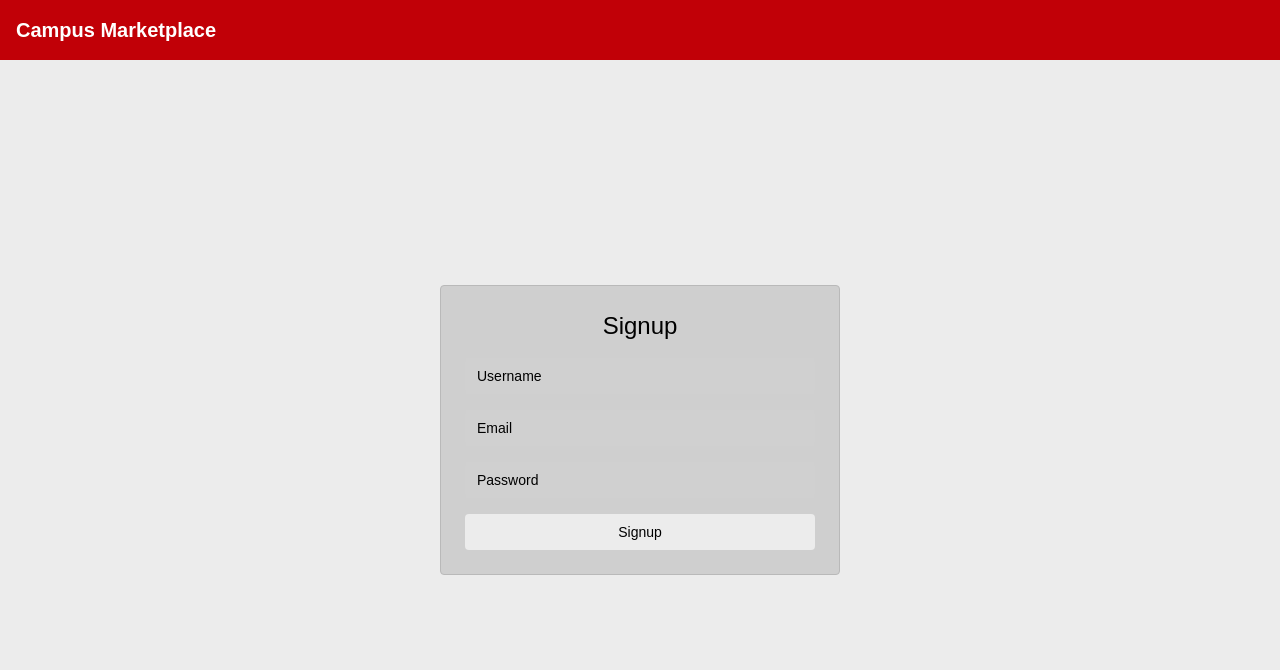
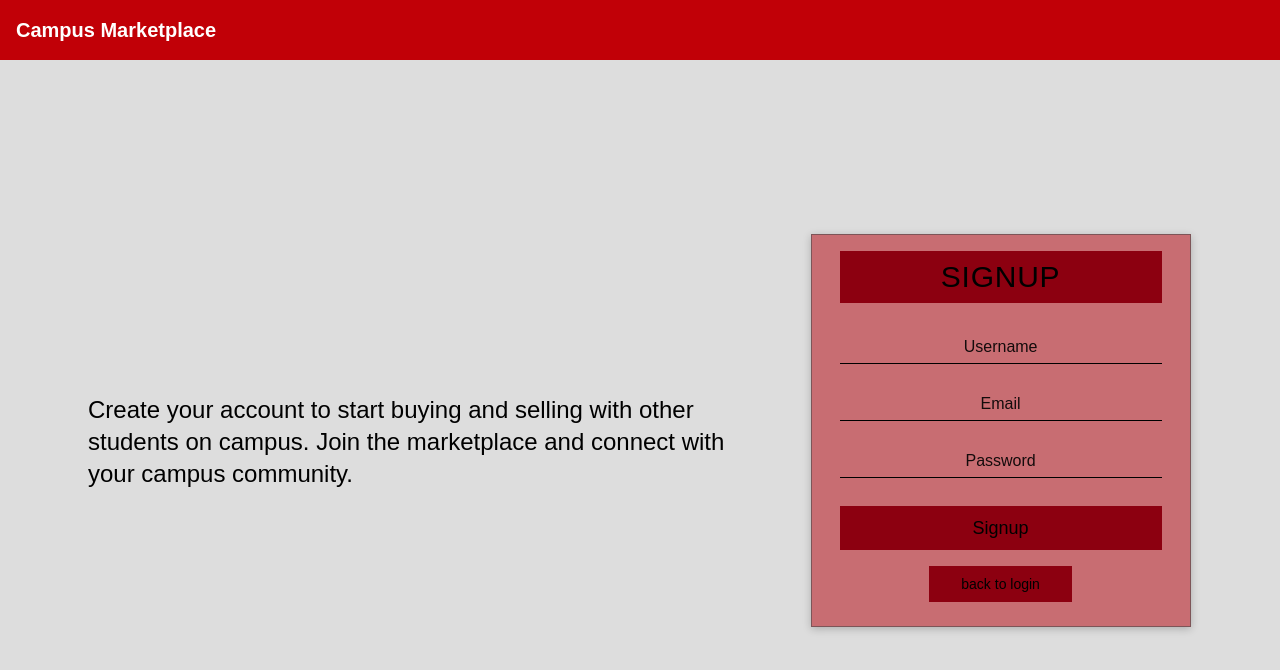
Before and after one commit to campus-marketplace-app/campus-marketplace, a React (Vite) app in the folder apps/web/: page /signup in a window 1280 px wide. Shown: the top 670 px of the page. Built offline with nearby package versions, Linux system fonts and the light colour scheme.

Commit message:
changed the signup page css to match the login.tsx page

```diff
--- a/apps/web/src/pages/signup.tsx
+++ b/apps/web/src/pages/signup.tsx
@@ -1,31 +1,52 @@
+import { Link } from 'react-router-dom';
+
 export default function Signup() {
     return (
-        <section className="flex h-full w-full items-center justify-center">
-            <div className="w-[400px] rounded border border-[#b9b9b9] bg-[#cfcfcf] p-6">
-                <h1 className="mb-4 text-center text-2xl text-black">Signup</h1>
-                <form className="flex flex-col gap-4">
+        <section className="flex h-full min-h-[calc(100vh-64px)] w-full items-center bg-[#dddddd] px-4 py-8 sm:px-8">
+            <div className="mx-auto grid w-full max-w-6xl gap-8 md:grid-cols-[1.6fr_1fr] md:items-center">
+                <div className="px-1 text-black sm:px-6">
+                    <p className="mt-4 text-base font-normal sm:mt-6 sm:text-2xl">
+                        Create your account to start buying and selling with other students on campus.
+                        Join the marketplace and connect with your campus community.
+                    </p>
+                </div>
+
+                <div className="mx-auto w-full max-w-[380px] border border-[#7d5558] bg-[#c86d72] px-5 pb-6 pt-4 shadow-[0_2px_8px_rgba(0,0,0,0.22)] sm:px-7">
+                    <h1 className="mb-8 bg-[#8c0010] py-2 text-center text-3xl uppercase tracking-wide text-black">
+                        Signup
+                    </h1>
+
+                    <form className="flex flex-col gap-7" onSubmit={(e) => e.preventDefault()}>
                         <input
                             type="text"
                             placeholder="Username"
-                        className="rounded bg-[#d0d0d0] px-3 py-2 text-sm text-black outline-none placeholder:text-black"
+                            className="border-b border-black bg-transparent pb-1 text-center text-base text-black outline-none placeholder:text-black/90"
                         />
                         <input
                             type="email"
                             placeholder="Email"
-                        className="rounded bg-[#d0d0d0] px-3 py-2 text-sm text-black outline-none placeholder:text-black"
+                            className="border-b border-black bg-transparent pb-1 text-center text-base text-black outline-none placeholder:text-black/90"
                         />
                         <input
                             type="password"
                             placeholder="Password"
-                        className="rounded bg-[#d0d0d0] px-3 py-2 text-sm text-black outline-none placeholder:text-black"
+                            className="border-b border-black bg-transparent pb-1 text-center text-base text-black outline-none placeholder:text-black/90"
                         />
                         <button
                             type="submit"
-                        className="rounded bg-[#ececec] px-3 py-2 text-sm text-black hover:bg-[#d8d8d8]"
+                            className="bg-[#8c0010] py-2 text-lg text-black transition hover:bg-[#9f0a1b]"
                         >
                             Signup
                         </button>
                     </form>
+
+                    <Link
+                        to="/login"
+                        className="mx-auto mt-4 block w-fit bg-[#8c0010] px-8 py-2 text-center text-sm text-black transition hover:bg-[#9f0a1b]"
+                    >
+                        back to login
+                    </Link>
+                </div>
             </div>
         </section>
     );
```
Lines whose indentation alone changed are shown as unchanged.
